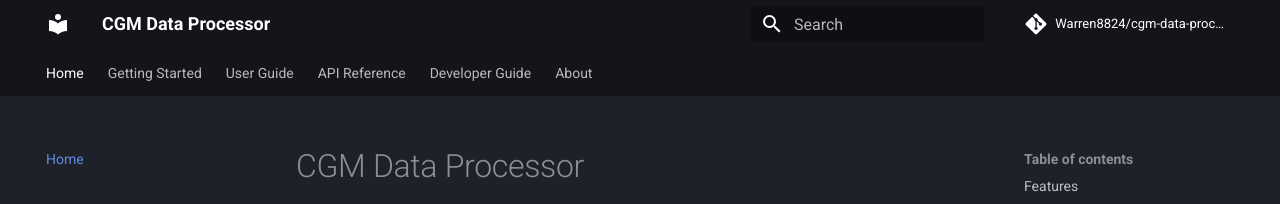
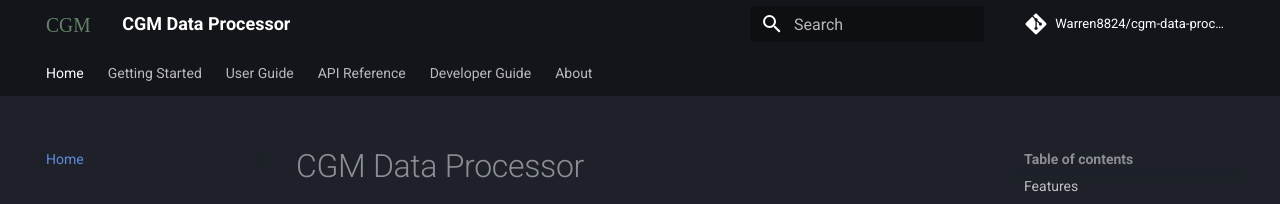
Before and after one commit to Warren8824/cgm-data-processor, an MkDocs documentation site: the page built from docs/index.md, in a window 1280 px wide. Shown: the top 204 px of the page. Built offline with MkDocs 1.6.1 and Material for MkDocs 9.7.7, drawn with Linux system fonts in a browser that asks for light colours; comment, search, counter and statistics services are not loaded.

Commit message:
Update logo for docs site.

```diff
--- a/docs/img/text.txt
+++ /dev/null
@@ -1 +0,0 @@
-text
--- a/mkdocs.yml
+++ b/mkdocs.yml
@@ -6,7 +6,8 @@ repo_url: https://github.com/Warren8824/cgm-data-processor
 repo_name: Warren8824/cgm-data-processor
 
 theme:
-  favicon: img/Favicon32x32.webp
+  logo: assets/logo.svg
+  favicon: assets/logo.svg
   name: material
   palette:
     scheme: slate
```
Also changed, not shown: docs/assets/logo.svg (added), docs/img/Favicon-32x32.webp (deleted), docs/img/main-logo-black.webp (deleted), docs/img/main-logo-white.webp (deleted), docs/img/main-logo.webp (deleted).
